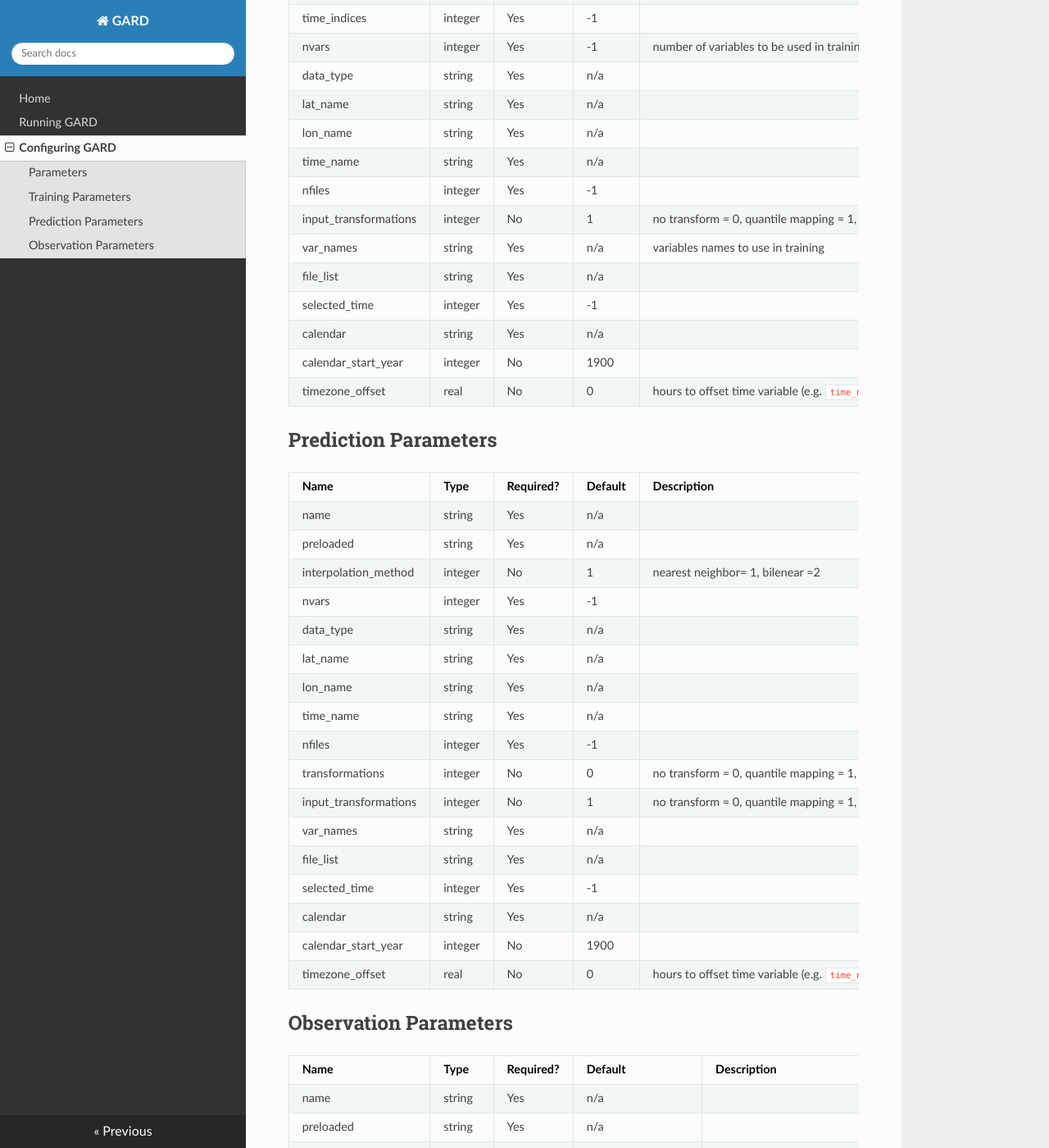
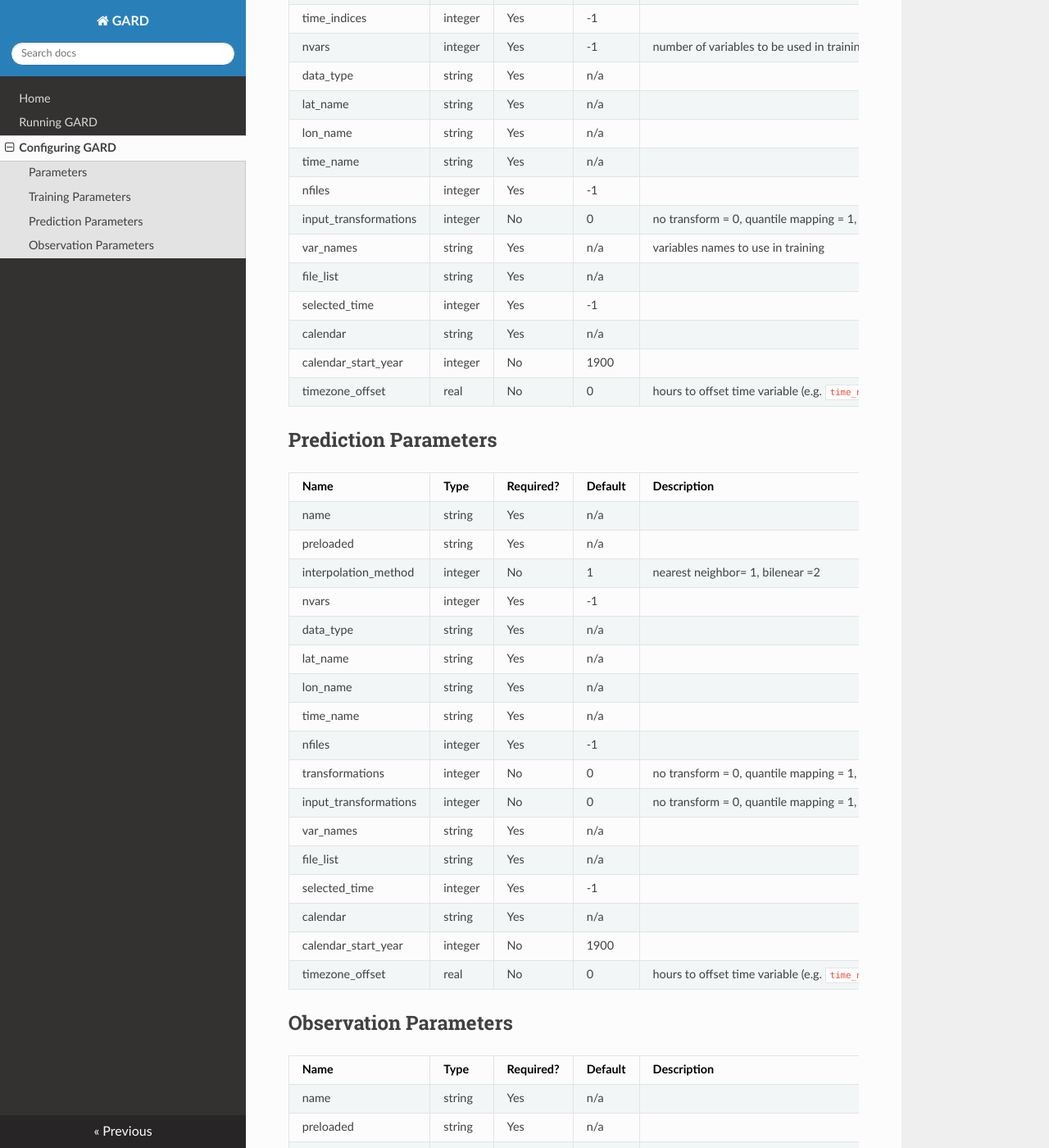
Before and after one commit to NCAR/GARD, an MkDocs documentation site: the page built from docs/config.md, in a window 1280 px wide and 1400 px high, scrolled down 1499 px. Shown: the whole window at 82% size. Built offline with MkDocs 1.6.1, drawn with Linux system fonts in a browser that asks for light colours; nearby versions of some CDN libraries; old or Windows-style settings are respelled for this version of MkDocs.

Commit message:
update tranform defaults in docs

```diff
--- a/docs/config.md
+++ b/docs/config.md
@@ -54,7 +54,7 @@
 | lon_name              | string  | Yes       | n/a     |                                                                                          |
 | time_name             | string  | Yes       | n/a     |                                                                                          |
 | nfiles                | integer | Yes       | -1      |                                                                                          |
-| input_transformations | integer | No        | 1       | no transform = 0, quantile mapping = 1, log transform = 2, cube root = 3, fifth root = 4 |
+| input_transformations | integer | No        | 0       | no transform = 0, quantile mapping = 1, log transform = 2, cube root = 3, fifth root = 4 |
 | var_names             | string  | Yes       | n/a     | variables names to use in training                                                       |
 | file_list             | string  | Yes       | n/a     |                                                                                          |
 | selected_time         | integer | Yes       | -1      |                                                                                          |
@@ -77,7 +77,7 @@
 | time_name             | string  | Yes       | n/a     |                                                                                          |
 | nfiles                | integer | Yes       | -1      |                                                                                          |
 | transformations       | integer | No        | 0       | no transform = 0, quantile mapping = 1, log transform = 2, cube root = 3, fifth root = 4 |
-| input_transformations | integer | No        | 1       | no transform = 0, quantile mapping = 1, log transform = 2, cube root = 3, fifth root = 4 |
+| input_transformations | integer | No        | 0       | no transform = 0, quantile mapping = 1, log transform = 2, cube root = 3, fifth root = 4 |
 | var_names             | string  | Yes       | n/a     |                                                                                          |
 | file_list             | string  | Yes       | n/a     |                                                                                          |
 | selected_time         | integer | Yes       | -1      |                                                                                          |
@@ -97,7 +97,7 @@
 | lat_name              | string  | Yes       | n/a           |                                                                                          |
 | lon_name              | string  | Yes       | n/a           |                                                                                          |
 | time_name             | string  | Yes       | n/a           |                                                                                          |
-| input_transformations | integer | No        | kNO_TRANSFORM | no transform = 0, quantile mapping = 1, log transform = 2, cube root = 3, fifth root = 4 |
+| input_transformations | integer | No        | 0             | no transform = 0, quantile mapping = 1, log transform = 2, cube root = 3, fifth root = 4 |
 | var_names             | string  | Yes       | n/a           |                                                                                          |
 | file_list             | string  | Yes       | n/a           |                                                                                          |
 | calendar              | string  | Yes       | n/a           |                                                                                          |
```
